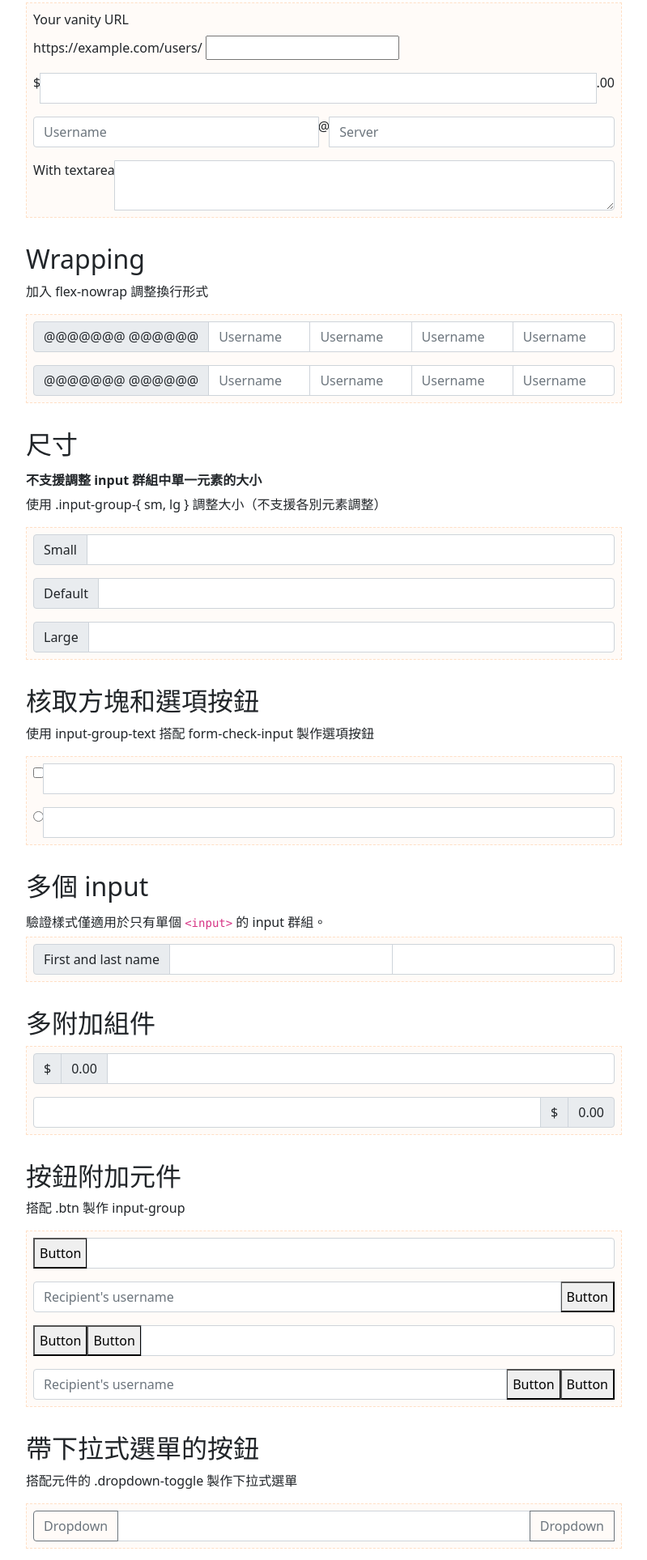
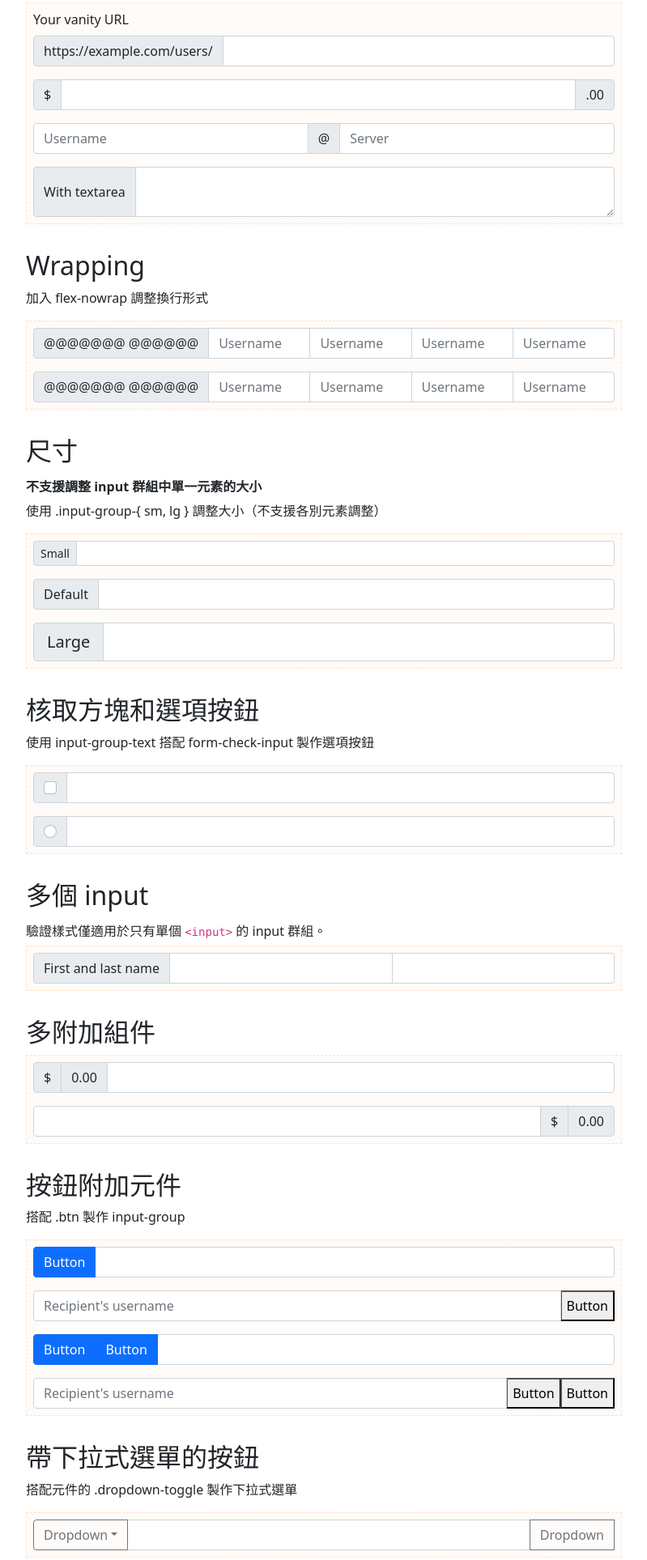
Before and after one commit to tim8076/0619, a plain HTML site: page forms/inputGroup.html in a window 1280 px wide. Shown: the part 299-2226 px from the top of the page at 81% size, without its empty margins (240-1039 px from the left). Drawn offline with nearby package versions, Linux system fonts and the light colour scheme.

Commit message:
修改html

```diff
--- a/forms/inputGroup.html
+++ b/forms/inputGroup.html
@@ -8,25 +8,25 @@
 
 <div class="demo">
   <label for="basic-url" class="form-label">Your vanity URL</label>
-  <div class="練習 mb-3">
-    <span class="練習" id="basic-addon3">https://example.com/users/</span>
-    <input type="text" class="練習" id="basic-url" aria-describedby="basic-addon3">
+  <div class="input-group mb-3">
+    <span class="input-group-text" id="basic-addon3">https://example.com/users/</span>
+    <input type="text" class="form-control" id="basic-url" aria-describedby="basic-addon3">
   </div>
 
   <div class="input-group mb-3">
-    <span class="練習">$</span>
+    <span class="input-group-text">$</span>
     <input type="text" class="form-control" aria-label="Amount (to the nearest dollar)">
-    <span class="練習">.00</span>
+    <span class="input-group-text">.00</span>
   </div>
 
   <div class="input-group mb-3">
     <input type="text" class="form-control" placeholder="Username" aria-label="Username">
-    <span class="練習">@</span>
+    <span class="input-group-text">@</span>
     <input type="text" class="form-control" placeholder="Server" aria-label="Server">
   </div>
 
   <div class="input-group">
-    <span class="練習">With textarea</span>
+    <span class="input-group-text">With textarea</span>
     <textarea class="form-control" aria-label="With textarea"></textarea>
   </div>
 </div>
@@ -36,7 +36,7 @@
 <p>加入 flex-nowrap 調整換行形式</p>
 
 <div class="demo">
-  <div class="input-group 練習">
+  <div class="input-group flex-nowrap">
     <span class="input-group-text" id="addon-wrapping">@@@@@@@ @@@@@@</span>
     <input type="text" class="form-control" size="30" placeholder="Username" aria-label="Username" aria-describedby="addon-wrapping">
     <input type="text" class="form-control" size="30" placeholder="Username" aria-label="Username" aria-describedby="addon-wrapping">
@@ -59,7 +59,7 @@
 <p>使用 .input-group-{ sm, lg } 調整大小（不支援各別元素調整）</p>
 
 <div class="demo">
-  <div class="input-group 練習 mb-3">
+  <div class="input-group input-group-sm mb-3">
     <span class="input-group-text" id="inputGroup-sizing-sm">Small</span>
     <input type="text" class="form-control" aria-label="Sizing example input" aria-describedby="inputGroup-sizing-sm">
   </div>
@@ -69,7 +69,7 @@
     <input type="text" class="form-control" aria-label="Sizing example input" aria-describedby="inputGroup-sizing-default">
   </div>
 
-  <div class="input-group 練習">
+  <div class="input-group input-group-lg">
     <span class="input-group-text" id="inputGroup-sizing-lg">Large</span>
     <input type="text" class="form-control" aria-label="Sizing example input" aria-describedby="inputGroup-sizing-lg">
   </div>
@@ -81,15 +81,15 @@
 
 <div class="demo">
   <div class="input-group mb-3">
-    <div class="練習">
-      <input class="練習 mt-0" type="checkbox" value="" aria-label="Checkbox for following text input">
+    <div class="input-group-text">
+      <input class="form-check-input  mt-0" type="checkbox" value="" aria-label="Checkbox for following text input">
     </div>
     <input type="text" class="form-control" aria-label="Text input with checkbox">
   </div>
 
   <div class="input-group">
-    <div class="練習">
-      <input class="練習 mt-0" type="radio" value="" aria-label="Radio button for following text input">
+    <div class="input-group-text">
+      <input class="form-check-input  mt-0" type="radio" value="" aria-label="Radio button for following text input">
     </div>
     <input type="text" class="form-control" aria-label="Text input with radio button">
   </div>
@@ -128,7 +128,7 @@
 
 <div class="demo">
   <div class="input-group mb-3">
-    <button class="練習" type="button" id="button-addon1">Button</button>
+    <button class="btn btn-primary" type="button" id="button-addon1">Button</button>
     <input type="text" class="form-control" placeholder="" aria-label="Example text with button addon" aria-describedby="button-addon1">
   </div>
 
@@ -138,8 +138,8 @@
   </div>
 
   <div class="input-group mb-3">
-    <button class="練習" type="button">Button</button>
-    <button class="練習" type="button">Button</button>
+    <button class="btn btn-primary" type="button">Button</button>
+    <button class="btn btn-primary" type="button">Button</button>
     <input type="text" class="form-control" placeholder="" aria-label="Example text with two button addons">
   </div>
 
@@ -156,7 +156,7 @@
 
 <div class="demo">
   <div class="input-group">
-    <button class="btn btn-outline-secondary 練習" type="button" data-bs-toggle="dropdown" aria-expanded="false">Dropdown</button>
+    <button class="btn btn-outline-secondary dropdown-toggle" type="button" data-bs-toggle="dropdown" aria-expanded="false">Dropdown</button>
     <ul class="dropdown-menu">
       <li><a class="dropdown-item" href="#">Action before</a></li>
       <li><a class="dropdown-item" href="#">Another action before</a></li>
@@ -205,7 +205,7 @@
 <div class="demo">
   <div class="input-group mb-3">
     <label class="input-group-text" for="inputGroupSelect01">Options</label>
-    <select class="練習" id="inputGroupSelect01">
+    <select class="form-select" id="inputGroupSelect01">
       <option selected>Choose...</option>
       <option value="1">One</option>
       <option value="2">Two</option>
```
Also changed, not shown: forms/floatingLabels.html (+8 -7 lines), forms/layout.html (+18 -18 lines), forms/validation.html (+1 -1 lines).
